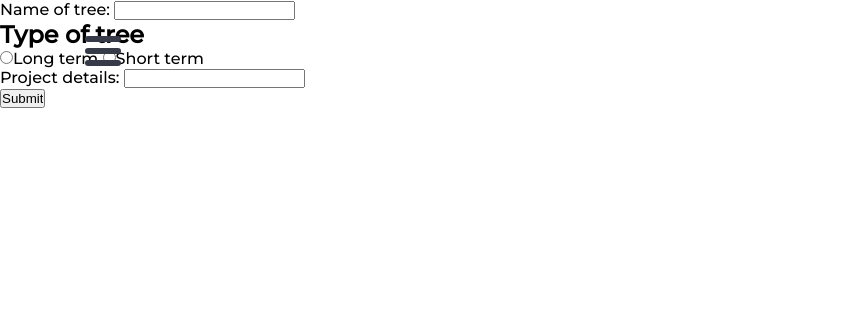
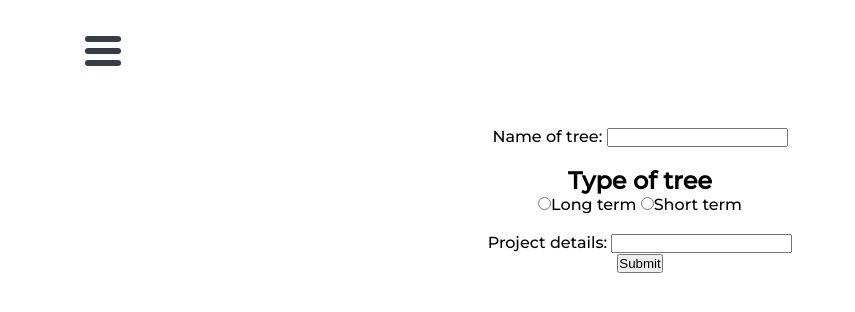
Before and after one commit to johnkismet/Bonsai, a React (Create React App) app in the folder frontend/: page /newTree in a window 1280 px wide. Shown: the top 312 px of the page, without its empty margins (0-855 px from the left). Built offline with nearby package versions, Linux system fonts and the light colour scheme; a web font is replaced by a local one.

Commit message:
Slightly customized new tree form

```diff
--- /dev/null
+++ b/frontend/src/components/newTree/newTree.css
@@ -0,0 +1,13 @@
+* {
+	margin: 0;
+	padding: 0;
+}
+.newTree {
+	margin: auto;
+	width: 50%;
+	height: 50vh;
+	display: flex;
+	justify-content: center;
+	align-items: center;
+	text-align: center;
+}
--- a/frontend/src/components/newTree/newTree.js
+++ b/frontend/src/components/newTree/newTree.js
@@ -3,13 +3,14 @@
 // Wither Rate (How long until tree begins to wither) */
 import { useSelector, useDispatch } from "react-redux";
 import { useHistory } from "react-router-dom";
+import "./newTree.css";
 
 function NewTree() {
 	const dispatch = useDispatch();
 	const history = useHistory();
 
 	return (
-		<div>
+		<div className="newTree">
 			<form
 				action="http://localhost:4000/newTree"
 				method="post"
@@ -17,6 +18,8 @@ function NewTree() {
 			>
 				<label htmlFor="name">Name of tree: </label>
 				<input name="name" type="text" />
+				<br />
+				<br />
 
 				<h2>Type of tree</h2>
 
@@ -24,6 +27,7 @@ function NewTree() {
 				<label htmlFor="typeOfTree">Long term </label>
 				<input value="shortTerm" name="typeOfTree" type="radio" />
 				<label htmlFor="shortTerm">Short term </label>
+				<br />
 				<br />
 				<label htmlFor="details">Project details: </label>
 				<input name="details" type="text" />
```
Also changed, not shown: 1 other file (tests, documents, lock files or other folders).
